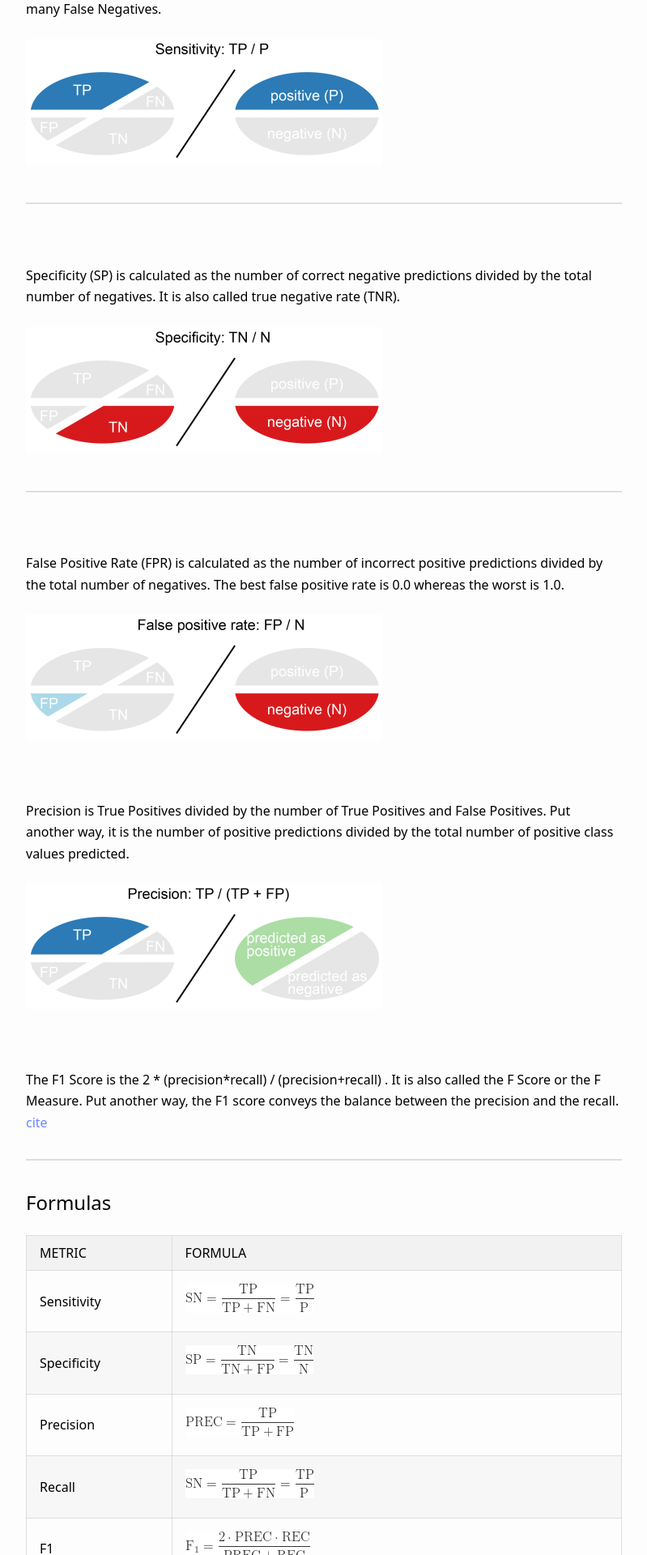
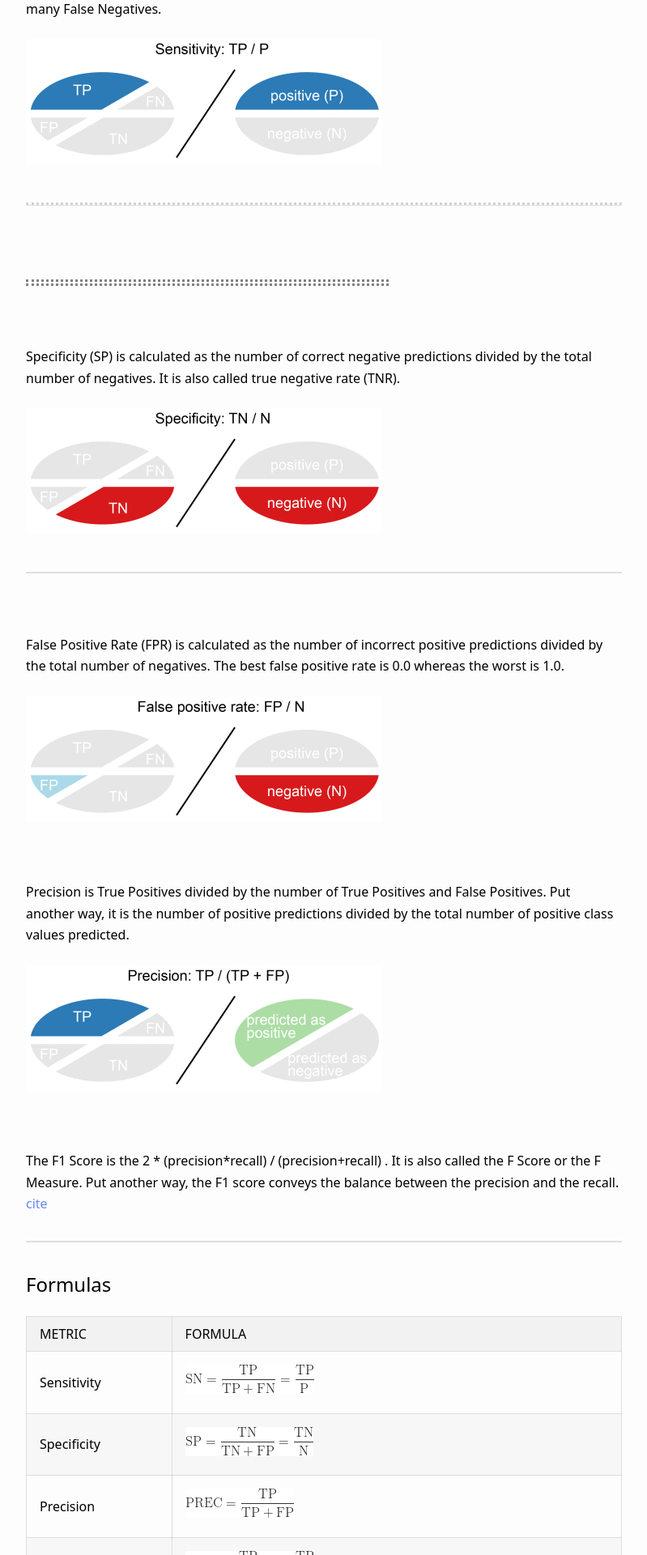
Before and after one commit to Nonprofit-Open-Data-Collective/machine_learning_mission_codes, a Jekyll site: the page built from docs/accuracy.md, in a window 1280 px wide. Shown: the part 1474-3394 px from the top of the page at 81% size, without its empty margins (240-1039 px from the left). Built offline with Jekyll 4.4.1, drawn with Linux system fonts in a browser that asks for light colours.

Commit message:
Update accuracy.md

```diff
--- a/docs/accuracy.md
+++ b/docs/accuracy.md
@@ -40,9 +40,10 @@ Takaya Saito and Marc Rehmsmeier have developed a great website explaining some
 
 ![](../assets/images/sensitivity.png)
 
-<hr style="border-top:2px dotted gray90">
+<hr style="border-top:dotted;color:lightgray">
 <br>
-
+<hr style="height:2px; border:dotted; color:gray; width:60%; text-align:center;" >
+<br>
 
 
 **Specificity** (SP) is calculated as the number of correct negative predictions divided by the total number of negatives. It is also called true negative rate (TNR).
```
